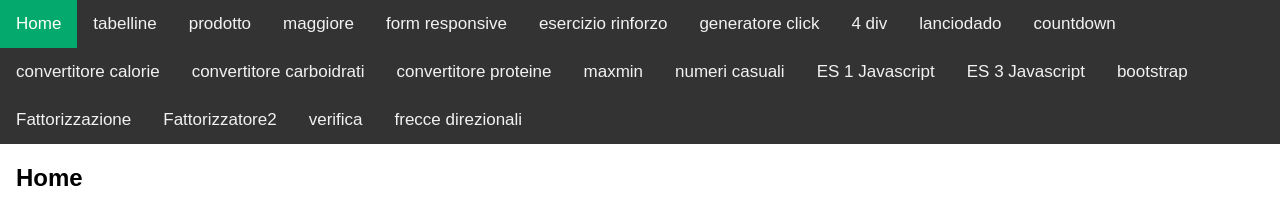
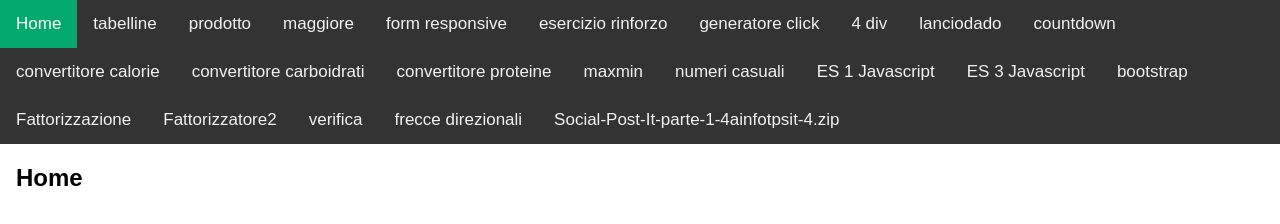
Before and after one commit to simonecorvitto/TPSIT, a plain HTML site: page index.html in a window 1280 px wide. Drawn offline with Linux system fonts and the light colour scheme.

Commit message:
Update index.html

```diff
--- a/index.html
+++ b/index.html
@@ -86,7 +86,7 @@ body {
   <a href="fattor2.html">Fattorizzatore2 </a>
    <a href="fat.html">verifica</a>
   <a href="frecce.html">frecce direzionali</a>
-  <a href=" Social-Post-It-parte-1-4ainfotpsit-4.zip>Social-Post-It-parte-1-4ainfotpsit-4.zip</a>
+  <a href=" Social-Post-It-parte-1-4ainfotpsit-4.zip"> Social-Post-It-parte-1-4ainfotpsit-4.zip</a>
 
   <a href="javascript:void(0);" class="icon" onclick="myFunction()">
     <i class="fa fa-bars"></i>
```
